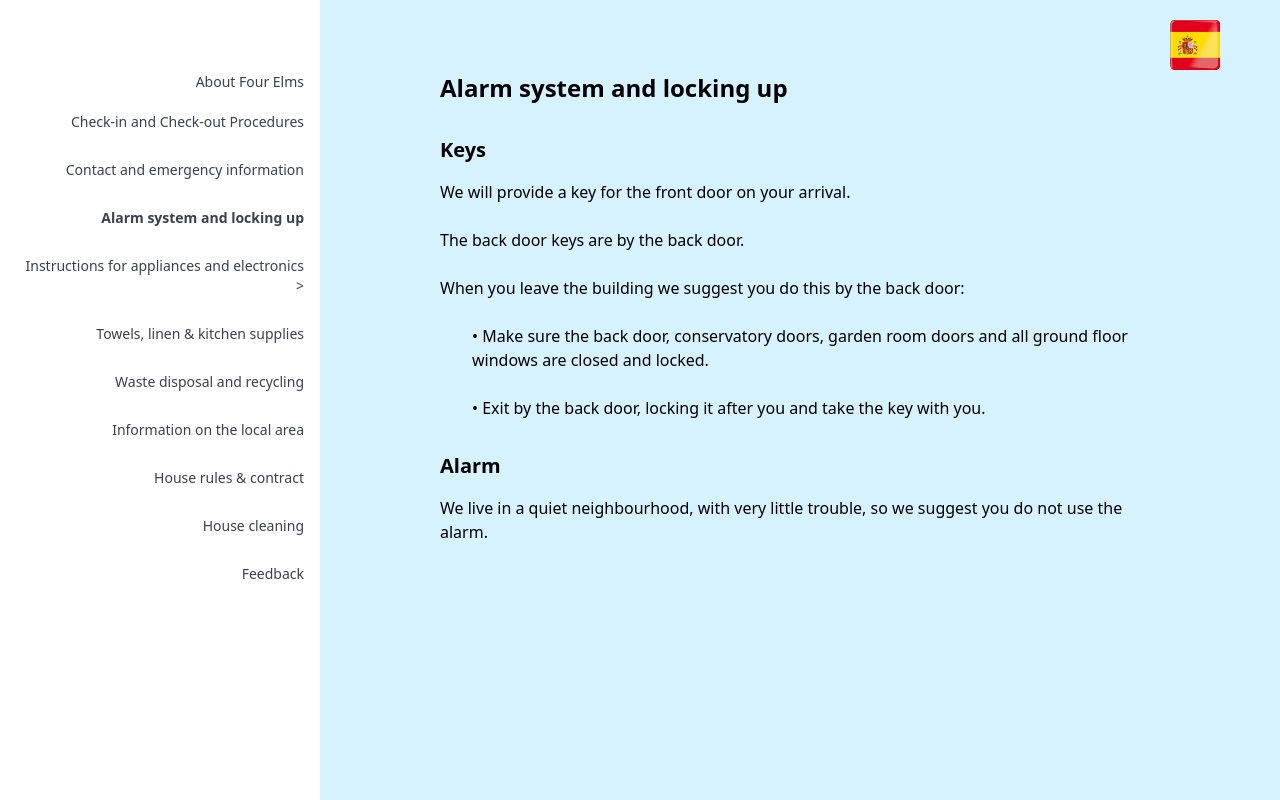
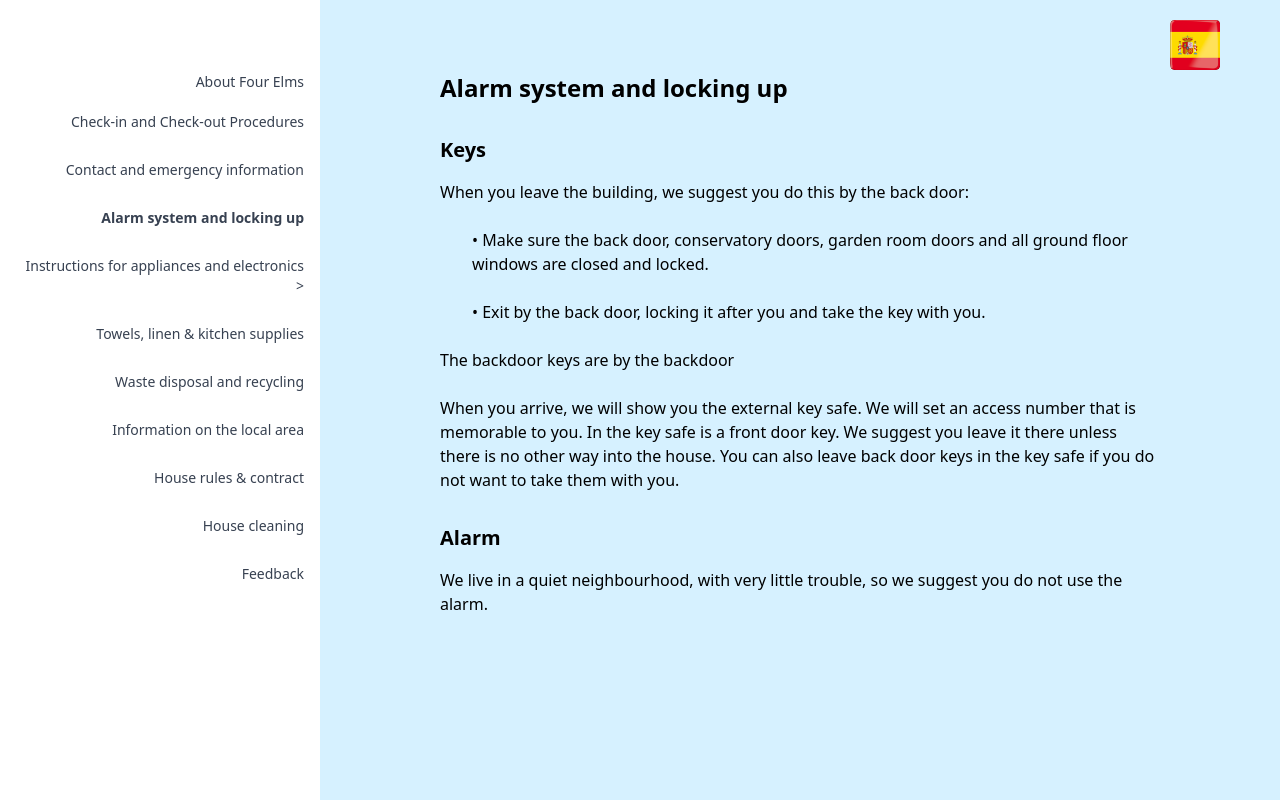
Before and after one commit to ConjecturesandRefutations/Four-Elms, a React (Create React App) app: page /alarm in a window 1280 px wide. Built offline with nearby package versions, Linux system fonts and the light colour scheme.

Commit message:
changes to alarm page

```diff
--- a/src/pages/Alarm.js
+++ b/src/pages/Alarm.js
@@ -32,17 +32,21 @@ return(
 
 <h2 class='text-xl font-bold mb-4 mt-8'> {lang==='english' ? `Keys` : 'Llaves'} </h2>
 
-<p>{lang==='english' ? 'We will provide a key for the front door on your arrival.' : 'Les proporcionaremos una llave para la puerta de entrada a su llegada.'}</p>
-<br/>
-<p>{lang==='english' ? 'The back door keys are by the back door.' : 'Las llaves de la puerta trasera están junto a la puerta trasera.'}</p>
-<br/>
-<p>{lang==='english' ? 'When you leave the building we suggest you do this by the back door:' : 'Cuando salen del edificio, le sugerimos que lo hagan por la puerta trasera:'}</p>
+
+<p>{lang==='english' ? 'When you leave the building, we suggest you do this by the back door:' : 'Cuando salga del edificio, le sugerimos que lo haga por la puerta trasera:'}</p>
 <br/>
 <ul>
-     <li class='ml-8'>{lang==='english' ? '•	Make sure the back door, conservatory doors, garden room doors and all ground floor windows are closed and locked.' : '•	Asegúrese de que la puerta trasera, las puertas de la habitación acristalada, las puertas de la sala del jardín y todas las ventanas de la planta baja estén cerradas con llave.'}</li>
+     <li class='ml-8'>{lang==='english' ? '•	Make sure the back door, conservatory doors, garden room doors and all ground floor windows are closed and locked.' : '•	Asegúrese de que la puerta trasera, las puertas del invernadero, las puertas de la sala del jardín y todas las ventanas de la planta baja estén cerradas y bloqueadas.'}</li>
      <br/>
      <li class='ml-8'>{lang==='english' ? '•	Exit by the back door, locking it after you and take the key with you.' : '•	Sal por la puerta trasera, ciérrala y llévate la llave.'}</li>
 </ul>
+<br/>
+
+<p>{lang==='english' ? `The backdoor keys are by the backdoor` : 'Las llaves de la puerta trasera están junto a la puerta trasera.'}</p>
+<br/>
+
+<p>{lang==='english' ? `When you arrive, we will show you the external key safe. We will set an access number that is memorable to you. In the key safe is a front door key. We suggest you leave it there unless there is no other way into the house. You can also leave back door keys in the key safe if you do not want to take them with you.` : 'Cuando llegue, le mostraremos la caja fuerte externa para llaves. Estableceremos un número de acceso que sea memorable para usted. En la caja fuerte de llaves hay una llave de la puerta de entrada. Le sugerimos que lo deje allí a menos que no haya otra forma de entrar a la casa. También puede dejar las llaves de la puerta trasera en la caja fuerte si no desea llevárselas.'}</p>
+
 
 <h2 class='text-xl font-bold mb-4 mt-8'> {lang==='english' ? `Alarm` : 'Alarma'} </h2>
 <p>{lang==='english' ? 'We live in a quiet neighbourhood, with very little trouble, so we suggest you do not use the alarm.' : 'Vivimos en un barrio tranquilo, con muy pocos problemas, por lo que le sugerimos que no use la alarma.'}</p>
```
